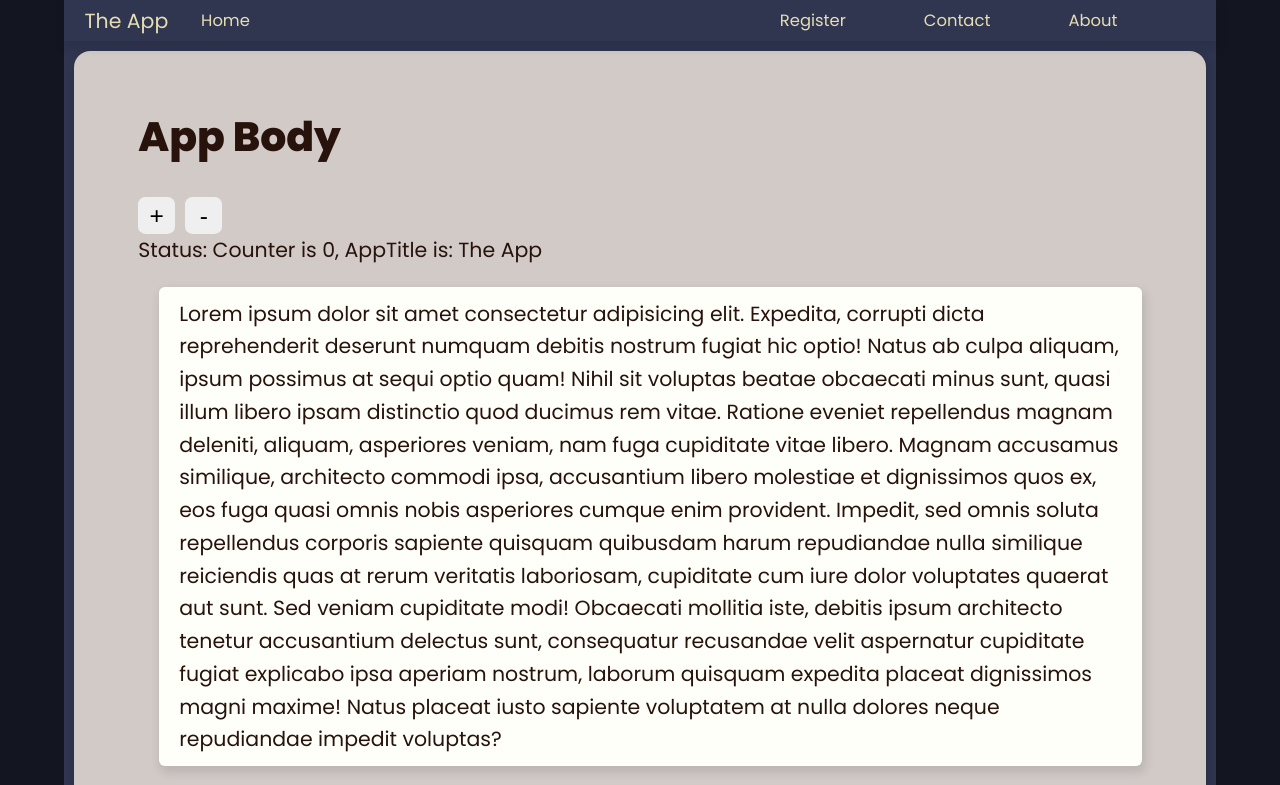
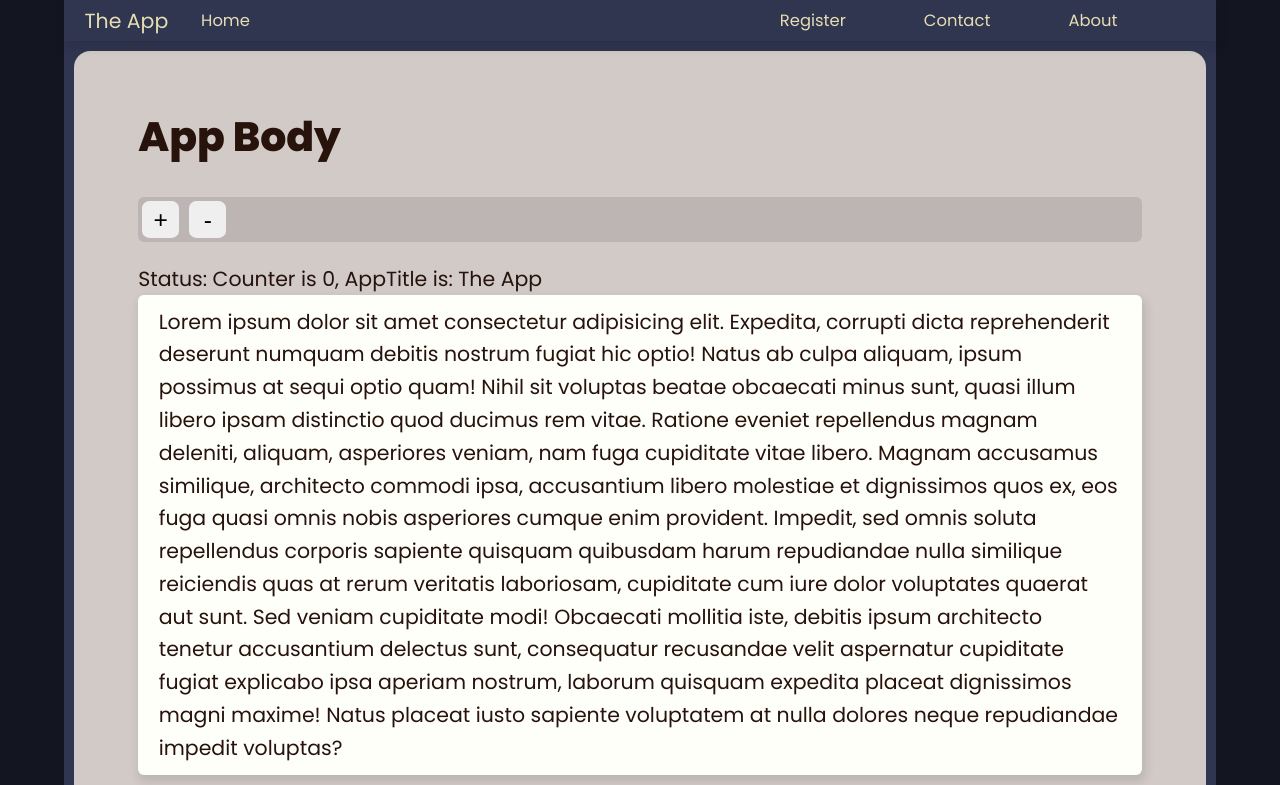
Before and after one commit to petersowa/twigdust-site, a React (Create React App) app: page / in a window 1280 px wide. Shown: the top 785 px of the page. Built offline with nearby package versions, Linux system fonts and the light colour scheme.

Commit message:
improve styling
make footer larger and partly sticky

```diff
--- a/src/App.css
+++ b/src/App.css
@@ -15,6 +15,7 @@ html {
   --clr-l1: hsl(51, 50%, 80%);
   --clr-d: hsl(12, 52%, 10%);
   --clr-bg-d: hsl(231, 25%, 25%);
+  --clr-bg-d1: hsl(51, 30%, 10%);
   --clr-bg-d2: hsl(231, 25%, 10%);
   --clr-bg-l: hsl(51, 30%, 50%);
   --clr-bg-h: hsl(231, 90%, 55%);
@@ -25,6 +26,7 @@ html {
   --round-o: .8em;
   --round-i: .3em;
   --round-pill: 1000px;
+  --darken: rgba(0, 0, 0, 0.1);
 }
 
 body {
@@ -140,12 +142,17 @@ body {
   justify-content: stretch;
   align-items: stretch;
   gap: .5em;
+  margin: 0 0 1em 0;
+  background: var(--darken);
+  border-radius: var(--round-i);
+  padding: .2em;
 }
 
 p {
   backdrop-filter: brightness(110%);
   padding: .5em 1em;
-  margin-left: 1em;
+  margin: 0;
+  margin-bottom: 1em;
   border-radius: var(--round-i);
   box-shadow: var(--shadow-sm);
   background-color: var(--clr-l);
@@ -192,6 +199,16 @@ p {
   line-height: 1.6;
 }
 
+.container  {
+  background-color: var(--clr-bg-d1);
+  color: var(--clr-l);
+  flex-grow: 1;
+  max-width: 100vw;
+  padding: 2vw 5vw;
+  margin: .5em .5em;
+  line-height: 1.6;
+}
+
 .App-footer {
   background-color: var(--clr-bg-d);
   min-height: 2em;
@@ -202,7 +219,7 @@ p {
   font-size: calc(10px + 2vmin);
   color: white;
   color: var(--clr-l1);
-  /* position: sticky; */
+  position: sticky;
   bottom: 0;
   z-index: 0;
 }
--- a/src/App.tsx
+++ b/src/App.tsx
@@ -28,7 +28,7 @@ function App(props: any) {
 						</ul>
 					</nav>
 				</header>
-				<main className="App-main  u-rounded u-shadow-1">
+				<main className="App-main  u-rounded">
 					<h1>App Body</h1>
 					<div className="controls-h">
 						<button
@@ -170,7 +170,14 @@ function App(props: any) {
 						</li>
 					</ul>
 				</main>
-				<footer className="App-footer">App Footer</footer>
+				<footer>
+					<div className="container u-rounded">
+						Lorem ipsum dolor sit amet consectetur adipisicing elit. Possimus
+						neque provident iste distinctio nam unde eum blanditiis quaerat
+						iusto id.
+					</div>
+					<span className="App-footer">App-Footer</span>
+				</footer>
 			</div>
 		</>
 	);
```
